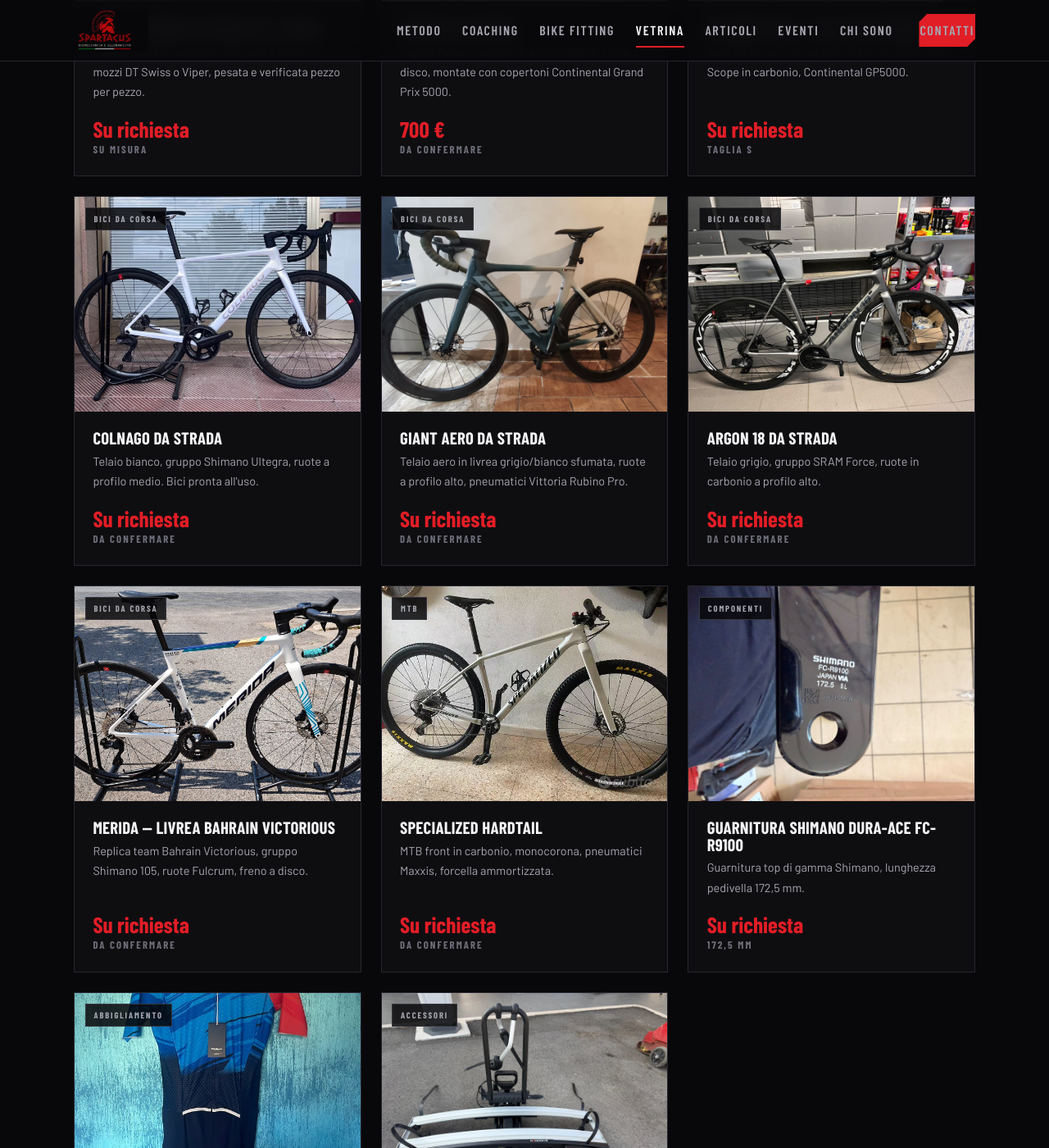
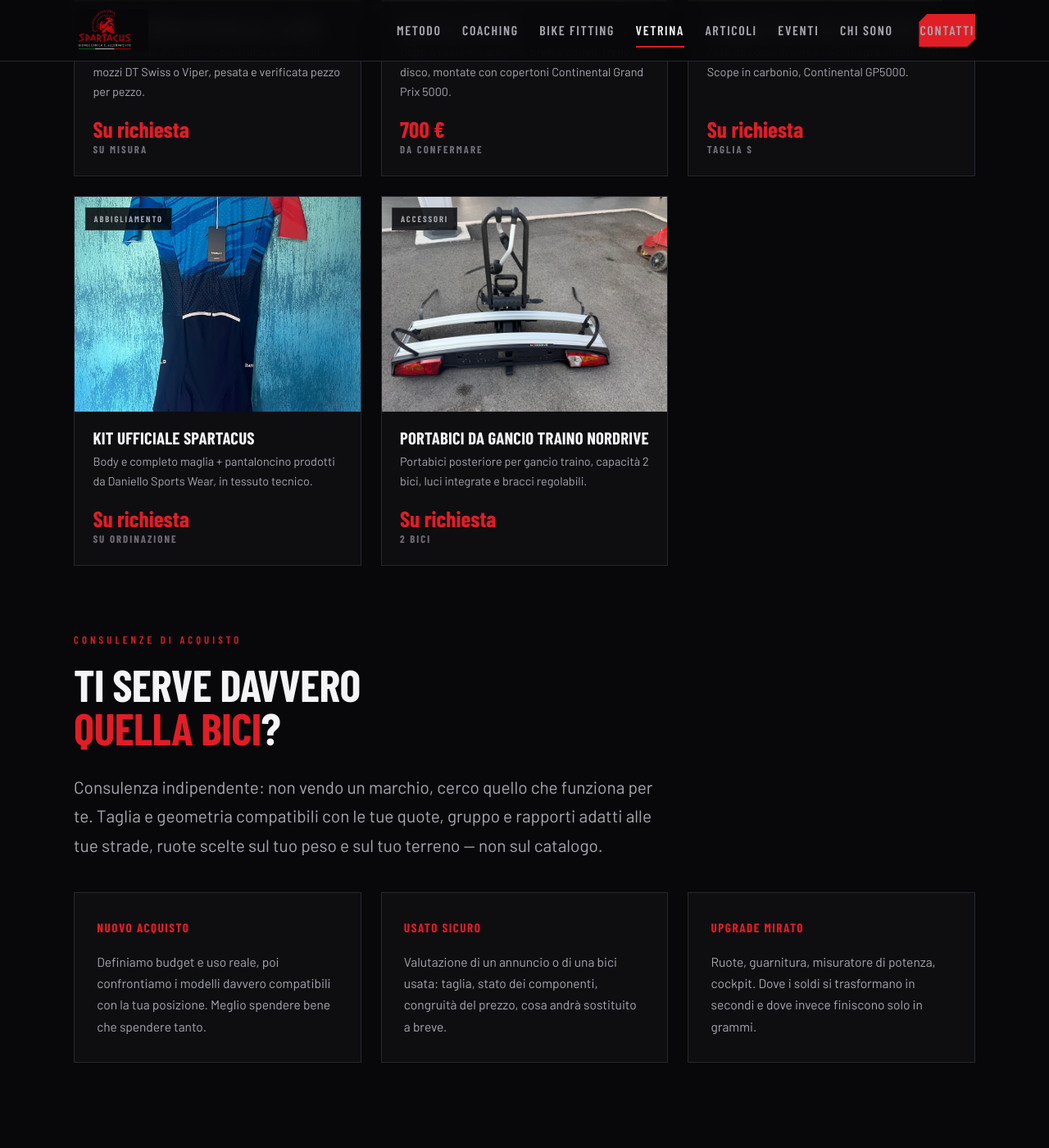
Before and after one commit to spartacus-lab/spartacus-lab.github.io, a Jekyll site: the page built from vetrina.html, in a window 1280 px wide and 1400 px high, scrolled down 1108 px. Shown: the whole window at 82% size. Built offline with Jekyll 4.4.1, drawn with Linux system fonts in a browser that asks for light colours; some web fonts are replaced; some of the changed text lies outside the part shown.

Commit message:
Riduce la vetrina a 5 prodotti e cambia la copertina dell'articolo Zona 2

```diff
--- a/_prodotti/argon18-strada.md
+++ /dev/null
@@ -1,29 +0,0 @@
----
-title: "Argon 18 da strada"
-categoria: "Bici da corsa"
-ordine: 22
-prezzo: "Su richiesta"
-stato: "Da confermare"
-sommario: "Telaio grigio, gruppo SRAM Force, ruote in carbonio a profilo alto."
-copertina: /assets/img/prodotti/argon18-01.jpg
-immagini:
-  - /assets/img/prodotti/argon18-01.jpg
-specifiche:
-  - voce: "Modello"
-    valore: "Da confermare"
-  - voce: "Gruppo"
-    valore: "SRAM Force"
-  - voce: "Ruote"
-    valore: "Carbonio, profilo alto"
-  - voce: "Taglia"
-    valore: "Da confermare"
----
-
-Argon 18 da strada in finitura grigia, montata con gruppo **SRAM Force** e ruote in
-carbonio a profilo alto.
-
-Il gruppo SRAM ha una logica di cambio diversa da Shimano: se non l'hai mai usato
-vale la pena provarlo prima di decidere, non è una differenza da poco nella guida
-di tutti i giorni.
-
-Scrivimi per disponibilità, taglia e possibilità di prova.
--- a/_prodotti/colnago-strada.md
+++ /dev/null
@@ -1,29 +0,0 @@
----
-title: "Colnago da strada"
-categoria: "Bici da corsa"
-ordine: 20
-prezzo: "Su richiesta"
-stato: "Da confermare"
-sommario: "Telaio bianco, gruppo Shimano Ultegra, ruote a profilo medio. Bici pronta all'uso."
-copertina: /assets/img/prodotti/colnago-01.jpg
-immagini:
-  - /assets/img/prodotti/colnago-01.jpg
-specifiche:
-  - voce: "Modello"
-    valore: "Da confermare"
-  - voce: "Gruppo"
-    valore: "Shimano Ultegra"
-  - voce: "Ruote"
-    valore: "Profilo medio, freno a disco"
-  - voce: "Taglia"
-    valore: "Da confermare"
----
-
-Colnago da strada in livrea bianca, montata con gruppo **Shimano Ultegra** e ruote a
-profilo medio con freno a disco.
-
-Prima di parlare di taglia, parliamo delle tue quote: se hai già un foglio fitting
-lo confrontiamo, altrimenti ci ragioniamo insieme. Comprare la taglia sbagliata è il
-modo più veloce per spendere due volte.
-
-Scrivimi per disponibilità, dettagli sul montaggio e possibilità di prova.
--- a/_prodotti/giant-aero.md
+++ /dev/null
@@ -1,32 +0,0 @@
----
-title: "Giant aero da strada"
-categoria: "Bici da corsa"
-ordine: 21
-prezzo: "Su richiesta"
-stato: "Da confermare"
-sommario: "Telaio aero in livrea grigio/bianco sfumata, ruote a profilo alto, pneumatici Vittoria Rubino Pro."
-copertina: /assets/img/prodotti/giant-01.jpg
-immagini:
-  - /assets/img/prodotti/giant-01.jpg
-  - /assets/img/prodotti/giant-02.jpg
-specifiche:
-  - voce: "Modello"
-    valore: "Da confermare"
-  - voce: "Telaio"
-    valore: "Carbonio aero, freno a disco"
-  - voce: "Ruote"
-    valore: "Profilo alto in carbonio"
-  - voce: "Pneumatici"
-    valore: "Vittoria Rubino Pro"
-  - voce: "Taglia"
-    valore: "Da confermare"
----
-
-Giant aero da strada, livrea grigio/bianco sfumata, montata con ruote a profilo alto
-in carbonio e pneumatici Vittoria Rubino Pro.
-
-Una bici aero rende dove c'è velocità da mantenere: pianura, falsopiano, gruppi che
-tirano. Se le tue strade sono soprattutto salite lente, ne parliamo prima — magari
-la scelta giusta è un'altra.
-
-Scrivimi per disponibilità, taglia e stato dei componenti.
--- a/_prodotti/guarnitura-dura-ace-r9100.md
+++ /dev/null
@@ -1,32 +0,0 @@
----
-title: "Guarnitura Shimano Dura-Ace FC-R9100"
-categoria: "Componenti"
-ordine: 40
-prezzo: "Su richiesta"
-stato: "172,5 mm"
-sommario: "Guarnitura top di gamma Shimano, lunghezza pedivella 172,5 mm."
-copertina: /assets/img/prodotti/dura-ace-01.jpg
-immagini:
-  - /assets/img/prodotti/dura-ace-01.jpg
-specifiche:
-  - voce: "Codice"
-    valore: "FC-R9100"
-  - voce: "Pedivella"
-    valore: "172,5 mm"
-  - voce: "Serie"
-    valore: "Dura-Ace"
-  - voce: "Provenienza"
-    valore: "Made in Japan"
----
-
-Guarnitura **Shimano Dura-Ace FC-R9100**, pedivella da 172,5 mm.
-
-## Una nota sulla lunghezza pedivella
-
-La lunghezza della pedivella non è un dettaglio estetico: incide sull'angolo di
-chiusura dell'anca al punto morto superiore e quindi sulla capacità di esprimere
-potenza senza compensare con il bacino. Prima di cambiare guarnitura vale la pena
-verificare che 172,5 mm sia davvero la misura giusta per te — è una delle cose che
-si controllano durante un [bike fitting](/bike-fitting/).
-
-Scrivimi per stato, disponibilità e compatibilità con il tuo gruppo.
--- a/_prodotti/merida-strada.md
+++ /dev/null
@@ -1,31 +0,0 @@
----
-title: "Merida — livrea Bahrain Victorious"
-categoria: "Bici da corsa"
-ordine: 23
-prezzo: "Su richiesta"
-stato: "Da confermare"
-sommario: "Replica team Bahrain Victorious, gruppo Shimano 105, ruote Fulcrum, freno a disco."
-copertina: /assets/img/prodotti/merida-01.jpg
-immagini:
-  - /assets/img/prodotti/merida-01.jpg
-specifiche:
-  - voce: "Modello"
-    valore: "Da confermare"
-  - voce: "Livrea"
-    valore: "Replica Bahrain Victorious"
-  - voce: "Gruppo"
-    valore: "Shimano 105"
-  - voce: "Ruote"
-    valore: "Fulcrum, freno a disco"
-  - voce: "Taglia"
-    valore: "Da confermare"
----
-
-Merida da strada in livrea replica **Bahrain Victorious**, montata con gruppo
-Shimano 105 e ruote Fulcrum con freno a disco.
-
-Il 105 è il punto di equilibrio migliore della gamma Shimano: costa il giusto,
-funziona benissimo e i ricambi si trovano ovunque. Per chi si avvicina alle
-granfondo o vuole una prima bici seria è una scelta difficile da sbagliare.
-
-Scrivimi per disponibilità e taglia.
--- a/_prodotti/specialized-hardtail.md
+++ /dev/null
@@ -1,31 +0,0 @@
----
-title: "Specialized hardtail"
-categoria: "MTB"
-ordine: 30
-prezzo: "Su richiesta"
-stato: "Da confermare"
-sommario: "MTB front in carbonio, monocorona, pneumatici Maxxis, forcella ammortizzata."
-copertina: /assets/img/prodotti/specialized-01.jpg
-immagini:
-  - /assets/img/prodotti/specialized-01.jpg
-specifiche:
-  - voce: "Modello"
-    valore: "Da confermare"
-  - voce: "Telaio"
-    valore: "Carbonio, hardtail"
-  - voce: "Trasmissione"
-    valore: "Monocorona"
-  - voce: "Pneumatici"
-    valore: "Maxxis"
-  - voce: "Taglia"
-    valore: "Da confermare"
----
-
-Specialized hardtail in carbonio, trasmissione monocorona, forcella ammortizzata e
-gomme Maxxis.
-
-Il front resta la scelta più efficiente per XC e marathon: meno peso, meno
-manutenzione, più resa in salita. Se il tuo terreno è tecnico in discesa,
-prima di decidere ne parliamo.
-
-Scrivimi per disponibilità, taglia e stato dei componenti.
```
Also changed, not shown: _posts/2026-08-20-zona-2-andare-piano-sul-serio.md (+1 -1 lines), assets/img/foto/zona-2-01.jpg (added), assets/img/prodotti/argon18-01.jpg (deleted), assets/img/prodotti/colnago-01.jpg (deleted), assets/img/prodotti/dura-ace-01.jpg (deleted), assets/img/prodotti/giant-01.jpg (deleted), assets/img/prodotti/giant-02.jpg (deleted), assets/img/prodotti/merida-01.jpg (deleted), assets/img/prodotti/specialized-01.jpg (deleted).
